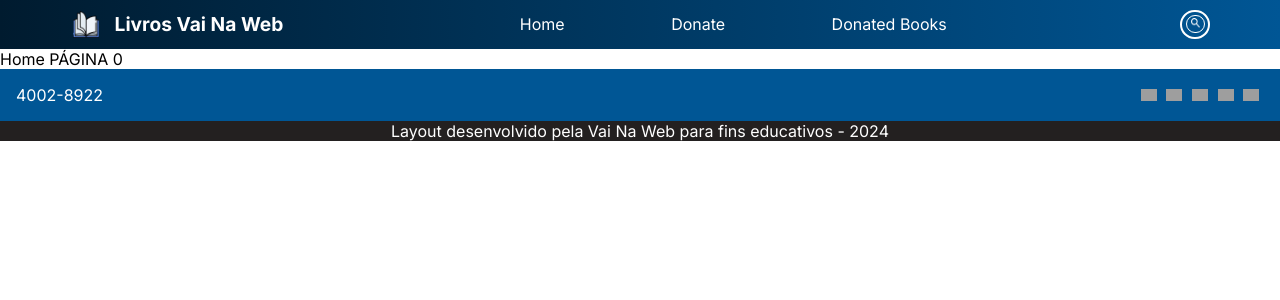
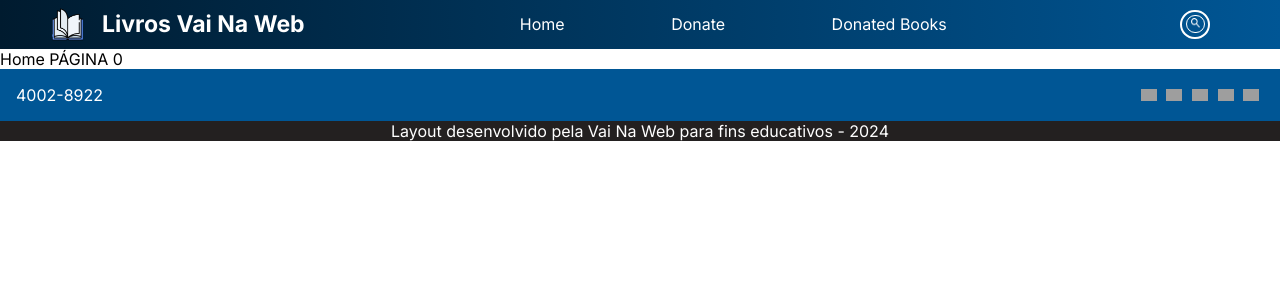
Before and after one commit to lolimamota/livros, a React (Vite) app: page / in a window 1280 px wide. In both pictures the pointer is over the element "Livros Vai Na Web". Shown: the top 300 px of the page. Built offline with nearby package versions, Linux system fonts and the light colour scheme; grey boxes are pictures that could not be loaded.

Commit message:
END: Estilizações e animações da Header prontas

```diff
--- a/src/scss/styleComponents/routes/style-routes.module.scss
+++ b/src/scss/styleComponents/routes/style-routes.module.scss
@@ -21,7 +21,11 @@
     }
     .divLogo{
         @include mixins.flex($justify: space-around, $align: center, $gap: 1rem);
-        // border: solid magenta;
+
+        &:hover{
+            transform: scale(1.2);
+            transition: .2s;
+        }
     }
     .navigation{
         // border: solid red;
@@ -36,6 +40,10 @@
         }
         a:hover{
              background-size: 100% .1rem;
+        }
+        li:hover{
+            transform: scale(1.2);
+            transition: .2s;
         }
 
     }
@@ -52,6 +60,8 @@
         background-color: transparent;
         border: solid #FFF .1rem;
         cursor: pointer;
+
+
     }
     .searchInput{
         border-radius: 100px 100px 100px 100px;
```
